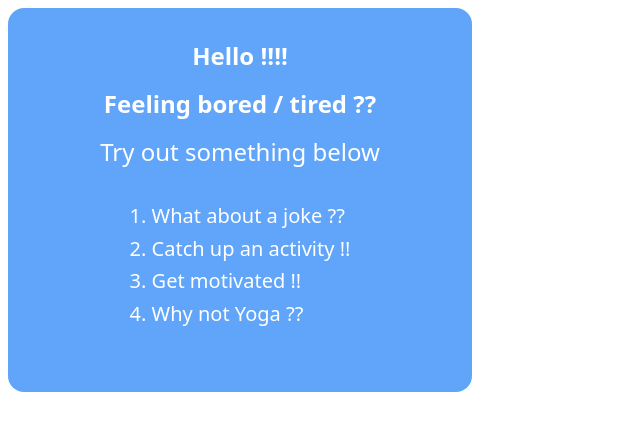
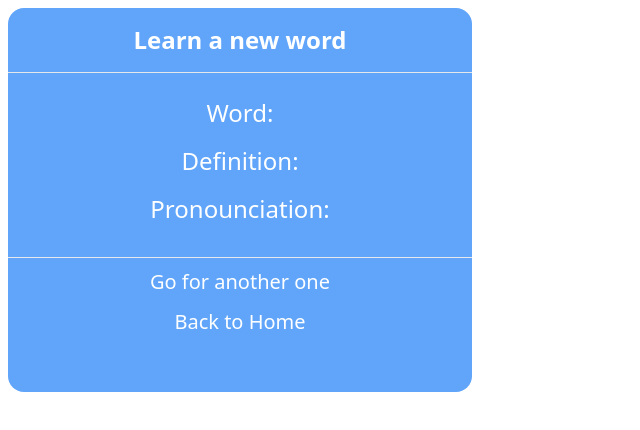
Before and after one commit to kabilansakthivelu/chrome-extension-1, a React (Create React App) app: page /word in a window 1280 px wide. Shown: the top 430 px of the page, without its empty margins (0-640 px from the left). Built offline with nearby package versions, Linux system fonts and the light colour scheme; no server answers.

Commit message:
Added content for Word section

```diff
--- a/src/App.js
+++ b/src/App.js
@@ -1,5 +1,5 @@
 import Home from './Components/Home';
-import Joke from './Components/Joke';
+import Joke from './Components/Word';
 import Activity from './Components/Activity';
 import Motivation from './Components/Motivation';
 import Yoga from './Components/Yoga';
@@ -9,7 +9,7 @@ import {BrowserRouter as Router, Route, Switch} from 'react-router-dom';
 function App() {
   return (<Router>
             <Switch>
-            <Route path="/joke">
+            <Route path="/word">
                 <Joke />
             </Route>
             <Route path="/activity">
--- a/src/Components/Activity.js
+++ b/src/Components/Activity.js
@@ -4,8 +4,8 @@ import {useFetch} from './UseFetch';
 
 const Activity = () => {
 
-    let data = useFetch("https://www.boredapi.com/api/activity")
-    console.log(data);
+    let data;
+    data = useFetch("https://www.boredapi.com/api/activity")
 
     const [val, setVal] = useState();
 
@@ -15,16 +15,16 @@ const Activity = () => {
 
     useEffect(()=>{
         test()
-    },[])
+    },[data])
 
     return (
         <div>
             <h1 className="text-white text-center leading-loose font-bold text-2xl py-2">Catch up an activity</h1>
             <hr />
-            <h1 className="text-white text-center text-2xl px-4 mt-4">Type: <span className="capitalize">{data?.type}</span></h1>
+            <h1 className="text-white text-center text-2xl px-4 mt-4">Type: <span className="capitalize">{val?.type}</span></h1>
 
-            <p className="text-white text-center text-2xl px-4 mt-4">Activity: {data?.activity}</p>
-            <p className="text-white text-center text-2xl px-4 mt-4">No. of participants: {data?.participants}</p>
+            <p className="text-white text-center text-2xl px-4 mt-4">Activity: {val?.activity}</p>
+            <p className="text-white text-center text-2xl px-4 mt-4">No. of participants: {val?.participants}</p>
             <hr className="mt-6"/>
             <div className="flex flex-col items-center leading-loose mt-2 text-white text-xl">
             <button className="hover:text-blue-700" onClick={test}>
--- a/src/Components/Home.js
+++ b/src/Components/Home.js
@@ -9,7 +9,7 @@ const Home = () => {
             <h4 className="text-white text-center leading-loose text-2xl">Try out something below</h4>
             <div className="flex justify-center">
         <ul className="mt-6">
-        <li><Link to="/joke" className="text-white text-xl leading-relaxed hover:text-blue-700">1. What about a joke ??</Link></li>
+        <li><Link to="/word" className="text-white text-xl leading-relaxed hover:text-blue-700">1. How about a new word ??</Link></li>
         <li><Link to="/activity" className="text-white text-xl leading-relaxed hover:text-blue-700">2. Catch up an activity !!</Link></li>
         <li><Link to="/motivation" className="text-white text-xl leading-relaxed hover:text-blue-700">3. Get motivated !!</Link></li>
         <li><Link to="/yoga" className="text-white text-xl leading-relaxed hover:text-blue-700">4. Why not Yoga ??</Link></li>
--- a/src/Components/Joke.js
+++ /dev/null
@@ -1,26 +0,0 @@
-import React from 'react';
-import {Link} from 'react-router-dom';
-import {useFetch} from './UseFetch';
-
-const Joke = () => {
-
-let data = useFetch("https://official-joke-api.appspot.com/random_joke")
-
-    return (
-        <div>
-            <h1 className="text-white text-center leading-loose font-bold text-2xl pt-6">Laugh Out Loud</h1>
-            <h1 className="text-white text-center text-2xl px-4">{data.setup}</h1>
-            <p className="text-white text-center">.</p>
-            <p className="text-white text-center">.</p>
-            <p className="text-white text-center">.</p>
-            <p className="text-white text-center text-2xl px-4">{data.punchline}</p>
-            <div className="flex flex-col items-center leading-loose mt-6 text-white text-xl">
-            <button className="hover:text-blue-700">
-            Go for another one</button>
-            <Link to="*" className="hover:text-blue-700">Back to Home</Link>
-            </div>
-        </div>
-    )
-}
-
-export default Joke
--- /dev/null
+++ b/src/Components/Word.js
@@ -0,0 +1,26 @@
+import React from 'react';
+import {Link} from 'react-router-dom';
+import {useFetch} from './UseFetch';
+
+const Word = () => {
+
+let data = useFetch("https://random-words-api.vercel.app/word")
+
+    return (
+        <div>
+            <h1 className="text-white text-center leading-loose font-bold text-2xl py-2">Learn a new word</h1>
+            <hr />
+            <h1 className="text-white text-center leading-loose text-2xl mt-4 px-4">Word: {data[0]?.word}</h1>
+            <h1 className="text-white text-center leading-loose text-2xl px-4">Definition: {data[0]?.definition}</h1>
+            <p className="text-white text-center leading-loose text-2xl mb-4 px-4">Pronounciation: {data[0]?.pronunciation}</p>
+            <hr className="mt-6"/>
+            <div className="flex flex-col items-center leading-loose mt-1 text-white text-xl">
+            <button className="hover:text-blue-700">
+            Go for another one</button>
+            <Link to="*" className="hover:text-blue-700">Back to Home</Link>
+            </div>
+        </div>
+    )
+}
+
+export default Word
--- a/src/Components/Yoga.js
+++ b/src/Components/Yoga.js
@@ -5,6 +5,7 @@ import {asanas} from './yoga-asanas';
 const Yoga = () => {
 
     const [num, setNum] = useState();
+    const [loading, setLoading] = useState(true);
 
     const test = () =>{
     setNum(Math.floor(Math.random() * 48));
```
